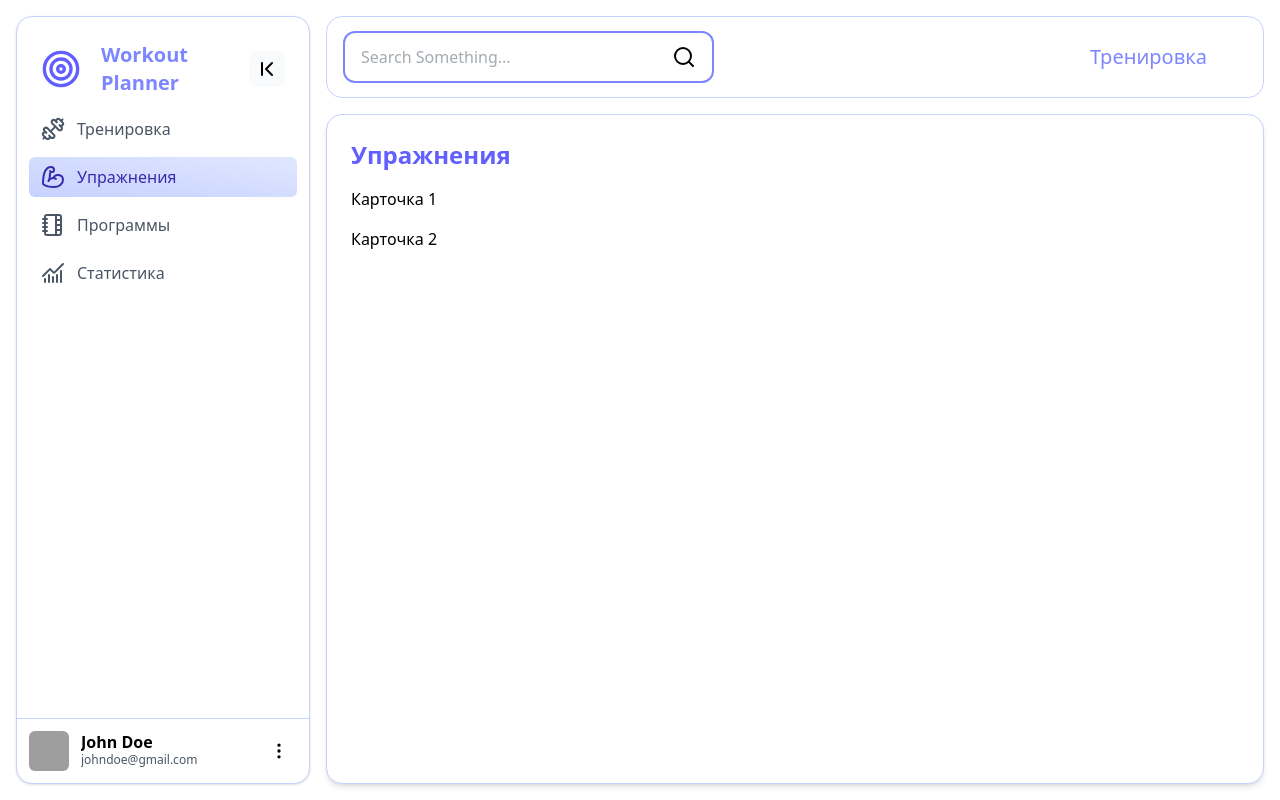
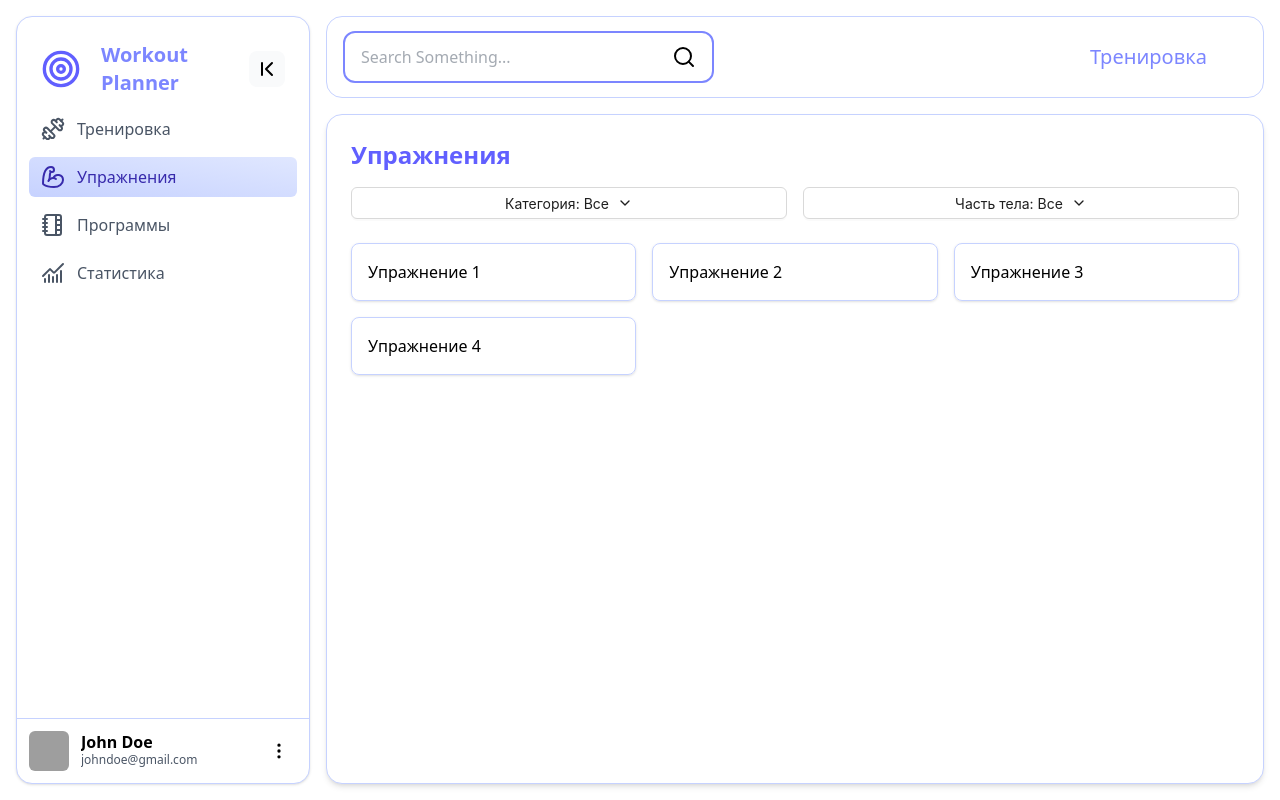
Before and after one commit to ahahaharu/workout-planning-client, a React (Vite) app: page /exercises in a window 1280 px wide. Built offline with nearby package versions, Linux system fonts and the light colour scheme; grey boxes are pictures that could not be loaded.

Commit message:
routes fixed, error page added

```diff
--- /dev/null
+++ b/src/components/CategoryFilter/CategoryFilter.jsx
@@ -0,0 +1,113 @@
+import React, { useState } from "react";
+import { Dropdown, Button, Badge, Checkbox } from "antd";
+import { ChevronDown } from "lucide-react";
+
+export default function CategoryFilter({ categories, title, onSelect }) {
+  const [selectedCategories, setSelectedCategories] = useState([]);
+
+  const handleCategorySelect = (category) => {
+    let newSelected;
+
+    if (!category) {
+      // "All" option selected - clear selection
+      newSelected = [];
+    } else {
+      // Check if category is already selected
+      const isSelected = selectedCategories.some(
+        (item) => item.id === category.id
+      );
+
+      if (isSelected) {
+        // Remove from selection
+        newSelected = selectedCategories.filter(
+          (item) => item.id !== category.id
+        );
+      } else {
+        // Add to selection
+        newSelected = [...selectedCategories, category];
+      }
+    }
+
+    setSelectedCategories(newSelected);
+    if (onSelect) {
+      onSelect(newSelected);
+    }
+  };
+
+  const items =
+    categories?.map((category) => ({
+      key: category.id,
+      label: (
+        <div
+          className="flex justify-between items-center py-1 px-2 hover:bg-indigo-50 rounded"
+          onClick={(e) => {
+            e.stopPropagation();
+            handleCategorySelect(category);
+          }}
+        >
+          <div className="flex items-center gap-4">
+            <Checkbox
+              checked={selectedCategories.some(
+                (item) => item.id === category.id
+              )}
+              onChange={() => {}}
+              className="mr-2"
+            />
+            <span>{category.name}</span>
+          </div>
+          <Badge
+            count={category.count}
+            className="ml-2"
+            color="#818cf8"
+            size="small"
+          />
+        </div>
+      ),
+    })) || [];
+
+  // Add "All" option at the beginning
+  items.unshift({
+    key: "all",
+    label: (
+      <div
+        className="flex justify-between items-center py-1 px-2 hover:bg-indigo-50 rounded"
+        onClick={(e) => {
+          e.stopPropagation();
+          handleCategorySelect(null);
+        }}
+      >
+        <span>Очистить фильтр</span>
+      </div>
+    ),
+  });
+
+  // Prepare selected categories display text
+  const getDisplayText = () => {
+    if (selectedCategories.length === 0) {
+      return "Все";
+    } else if (selectedCategories.length === 1) {
+      return selectedCategories[0].name;
+    } else {
+      return `Выбрано: ${selectedCategories.length}`;
+    }
+  };
+
+  return (
+    <div className="w-1/2">
+      <Dropdown menu={{ items }} trigger={["click"]} placement="bottomLeft">
+        <Button
+          className={`w-full flex items-center justify-between ${
+            selectedCategories.length > 0
+              ? "border-indigo-400 text-indigo-600"
+              : "border-gray-200"
+          }`}
+        >
+          <span className="truncate">
+            {title}: {getDisplayText()}
+          </span>
+          <ChevronDown size={16} />
+        </Button>
+      </Dropdown>
+    </div>
+  );
+}
--- a/src/components/PageLayout/PageLayout.jsx
+++ b/src/components/PageLayout/PageLayout.jsx
@@ -4,7 +4,7 @@ export default function PageLayout({ title, children }) {
   return (
     <div className="h-full p-6 bg-white border border-indigo-200 rounded-2xl shadow-md">
       <h1 className="text-2xl font-bold text-indigo-500 mb-4">{title}</h1>
-      <div className="grid gap-4">{children}</div>
+      <div>{children}</div>
     </div>
   );
 }
--- a/src/components/Sidebar/SidebarItem/SidebarItem.jsx
+++ b/src/components/Sidebar/SidebarItem/SidebarItem.jsx
@@ -6,7 +6,6 @@ export default function SidebarItem({ icon, text, active, to }) {
   const { expanded } = useContext(SidebarContext);
   const location = useLocation();
 
-  // Проверяем, активен ли текущий путь
   const isActive = location.pathname === to;
   return (
     <Link to={to} className="flex items-center w-full">
--- /dev/null
+++ b/src/pages/ErrorPage/ErrorPage.jsx
@@ -0,0 +1,16 @@
+import React from "react";
+import PageLayout from "../../components/PageLayout/PageLayout";
+import { Ban } from "lucide-react";
+
+export default function ErrorPage() {
+  return (
+    <PageLayout>
+      <div className="h-full flex justify-center items-center gap-5 flex-col">
+        <Ban size={200} className="stroke-indigo-500" />
+        <h1 className="text-indigo-500 text-5xl font-extrabold">
+          Страницы не существует
+        </h1>
+      </div>
+    </PageLayout>
+  );
+}
--- a/src/pages/ExercisesPage/ExercisesPage.jsx
+++ b/src/pages/ExercisesPage/ExercisesPage.jsx
@@ -1,11 +1,66 @@
-import React from "react";
+import React, { useState } from "react";
 import PageLayout from "../../components/PageLayout/PageLayout";
+import CategoryFilter from "../../components/CategoryFilter/CategoryFilter";
 
 export default function ExercisesPage() {
+  const exerciseCategories = [
+    { id: "1", name: "Кардио", count: 10 },
+    { id: "2", name: "Силовые", count: 15 },
+    { id: "3", name: "Растяжка", count: 5 },
+  ];
+
+  const exerciseBodyParts = [
+    { id: "1", name: "Спина", count: 10 },
+    { id: "2", name: "Грудь", count: 15 },
+    { id: "3", name: "Бицепс", count: 15 },
+    { id: "4", name: "Трицепс", count: 5 },
+    { id: "5", name: "Плечи", count: 5 },
+    { id: "6", name: "Ноги", count: 5 },
+  ];
+
+  const [selectedCategories, setSelectedCategories] = useState([]);
+  const [selectedBodyParts, setSelectedBodyParts] = useState([]);
+
+  // Here you would filter your exercises based on the selected categories and body parts
+  const handleCategorySelect = (categories) => {
+    setSelectedCategories(categories);
+    console.log("Selected categories:", categories);
+  };
+
+  const handleBodyPartSelect = (bodyParts) => {
+    setSelectedBodyParts(bodyParts);
+    console.log("Selected body parts:", bodyParts);
+  };
+
   return (
     <PageLayout title="Упражнения">
-      <div className="card">Карточка 1</div>
-      <div className="card">Карточка 2</div>
+      <div className="flex flex-row gap-4 mb-6">
+        <CategoryFilter
+          categories={exerciseCategories}
+          title="Категория"
+          onSelect={handleCategorySelect}
+        />
+        <CategoryFilter
+          categories={exerciseBodyParts}
+          title="Часть тела"
+          onSelect={handleBodyPartSelect}
+        />
+      </div>
+
+      <div className="grid grid-cols-1 md:grid-cols-2 lg:grid-cols-3 gap-4">
+        <div className="p-4 border border-indigo-200 rounded-lg shadow-sm hover:shadow-md transition-shadow">
+          Упражнение 1
+        </div>
+        <div className="p-4 border border-indigo-200 rounded-lg shadow-sm hover:shadow-md transition-shadow">
+          Упражнение 2
+        </div>
+        <div className="p-4 border border-indigo-200 rounded-lg shadow-sm hover:shadow-md transition-shadow">
+          Упражнение 3
+        </div>
+        <div className="p-4 border border-indigo-200 rounded-lg shadow-sm hover:shadow-md transition-shadow">
+          Упражнение 4
+        </div>
+      </div>
     </PageLayout>
   );
 }
--- a/src/routes/AppRoutes.jsx
+++ b/src/routes/AppRoutes.jsx
@@ -1,17 +1,21 @@
 import React from "react";
-import { Routes, Route } from "react-router-dom";
+import { Routes, Route, Navigate } from "react-router-dom";
 import WorkoutsPage from "../pages/WorkoutsPage/WorkoutsPage";
 import ExercisesPage from "../pages/ExercisesPage/ExercisesPage";
 import WorkoutPlansPage from "../pages/WorkoutPlansPage/WorkoutPlansPage";
 import StatisticsPage from "../pages/StatisticsPage/StatisticsPage";
+import PageLayout from "../components/PageLayout/PageLayout";
+import ErrorPage from "../pages/ErrorPage/ErrorPage";
 
 export default function AppRoutes() {
   return (
     <Routes>
+      <Route path="/" element={<Navigate to="/workouts" />} />
       <Route path="/workouts" element={<WorkoutsPage />} />
       <Route path="/exercises" element={<ExercisesPage />} />
       <Route path="/workoutPlans" element={<WorkoutPlansPage />} />
       <Route path="/statistics" element={<StatisticsPage />} />
+      <Route path="*" element={<ErrorPage />} />
     </Routes>
   );
 }
```
